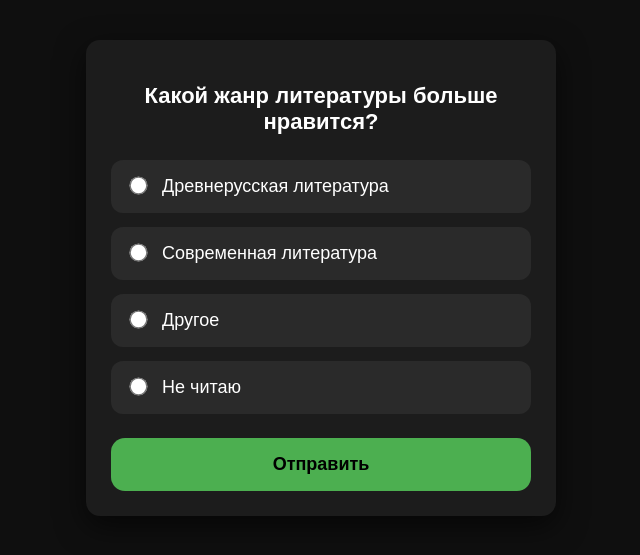
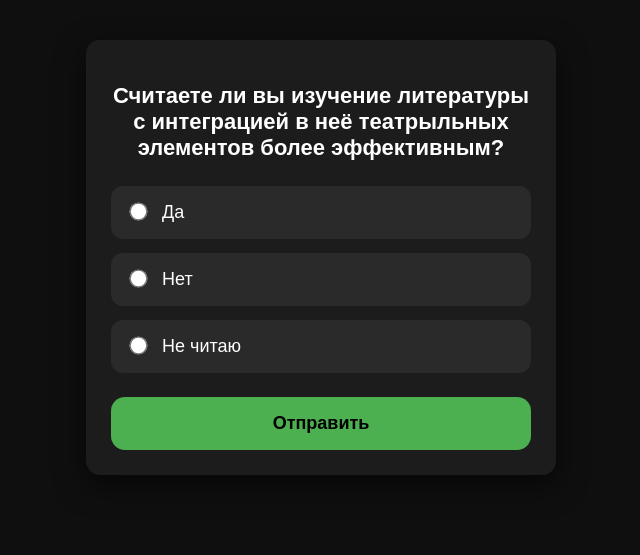
Before and after one commit to Liricinin/survey-site, a Flask app: template survey_site/templates/index.html in a window 1280 px wide. Shown: the top 555 px of the page, without its empty margins (319-959 px from the left). Run offline with Flask 3, Linux system fonts and the light colour scheme; the template is opened without the code that fills it, so the values that code supplies are empty.

Commit message:
Update index.html

```diff
--- a/survey_site/templates/index.html
+++ b/survey_site/templates/index.html
@@ -86,22 +86,17 @@
 <body>
 
 <div class="container">
-    <h2>Какой жанр литературы больше нравится?</h2>
+    <h2>Считаете ли вы изучение литературы с интеграцией в неё театрыльных элементов более эффективным?</h2>
 
     <form method="post">
         <label>
-            <input type="radio" name="genre" value="Древнерусская" required>
-            Древнерусская литература
+            <input type="radio" name="genre" value="Да" required>
+            Да
         </label>
 
         <label>
-            <input type="radio" name="genre" value="Современная">
-            Современная литература
-        </label>
-
-        <label>
-            <input type="radio" name="genre" value="Другое">
-            Другое
+            <input type="radio" name="genre" value="Нет">
+            Нет
         </label>
 
         <label>
```
